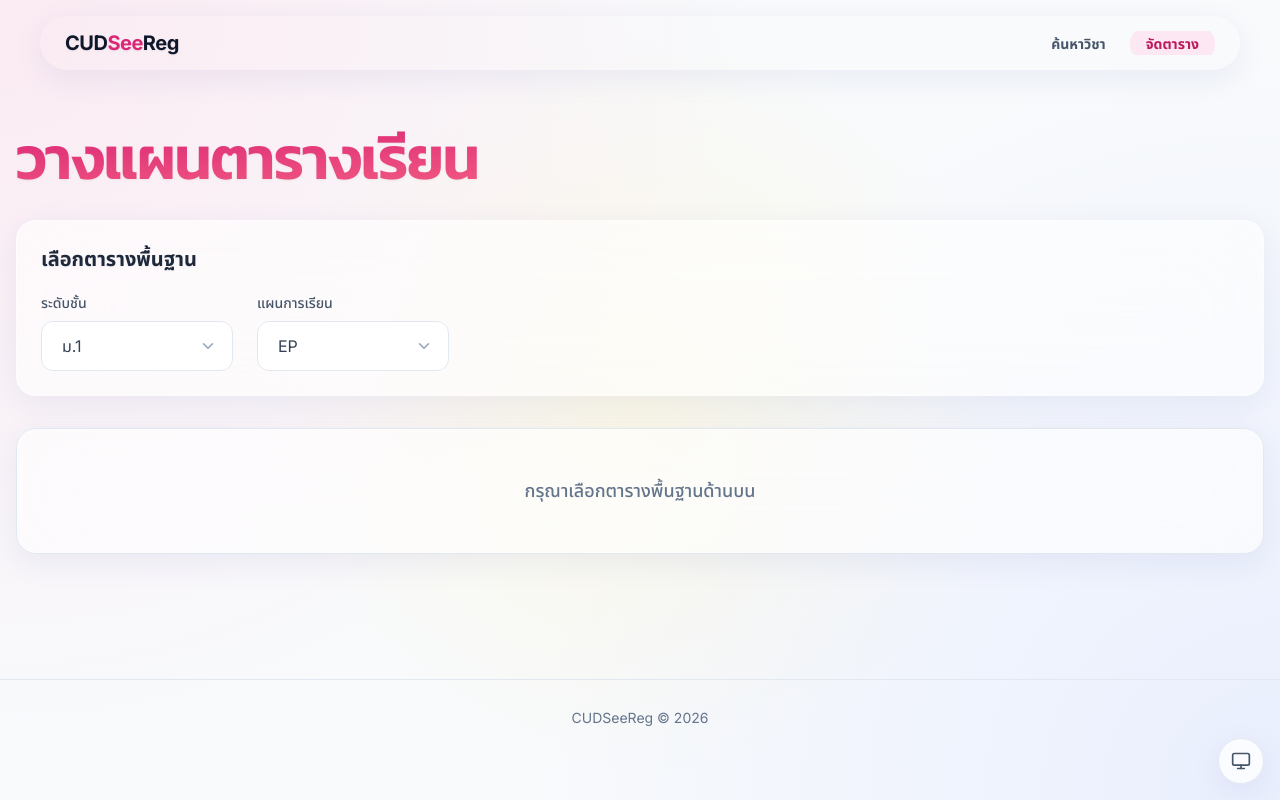
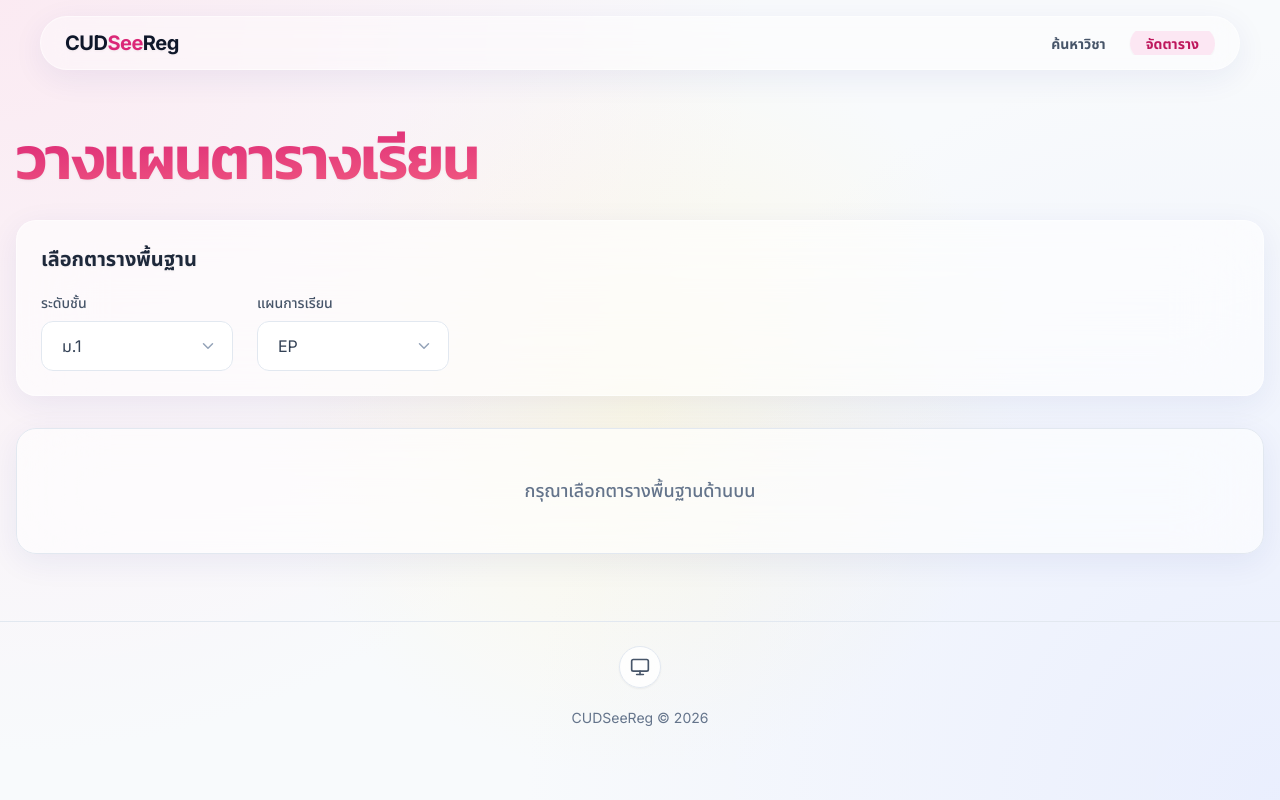
Before and after one commit to EugenePawit/CUDSeeReg, a Vue app: page / in a window 1280 px wide. Built offline with nearby package versions, Linux system fonts and the light colour scheme.

Commit message:
fix: move theme toggle to footers and fix navbar visibility in dark mode

```diff
--- a/src/App.vue
+++ b/src/App.vue
@@ -2,8 +2,6 @@
 import { ref, computed, onMounted, defineComponent, h } from 'vue';
 import { RouterLink, RouterView, useRoute } from 'vue-router';
 import { useWindowScroll } from '@vueuse/core';
-import ThemeToggle from '@/components/ThemeToggle.vue';
-
 const route = useRoute();
 const { y: scrollY } = useWindowScroll();
 const isMounted = ref(false);
@@ -63,8 +61,8 @@ const MagneticButton = defineComponent({
         :style="{ transform: `translateY(${navY}px)` }"
     >
         <div
-            class="flex items-center justify-between px-3 py-2 sm:px-6 sm:py-3 rounded-full shadow-glass dark:shadow-none pointer-events-auto border overflow-x-auto no-scrollbar transition-all duration-300"
-            :class="scrollY > 100 ? 'bg-white/70 dark:bg-slate-900/70 backdrop-blur-[24px] border-slate-200/50 dark:border-slate-700/50' : 'bg-transparent border-transparent'"
+            class="flex items-center justify-between px-3 py-2 sm:px-6 sm:py-3 rounded-full shadow-glass dark:shadow-sm pointer-events-auto border overflow-x-auto no-scrollbar transition-all duration-300"
+            :class="scrollY > 100 ? 'bg-white/70 dark:bg-slate-900/80 backdrop-blur-[24px] border-slate-200/50 dark:border-slate-700/50' : 'bg-white/40 dark:bg-slate-800/50 backdrop-blur-md border-white/50 dark:border-slate-700/50'"
             :style="{
                 width: navWidth,
                 maxWidth: '1200px'
@@ -117,5 +115,4 @@ const MagneticButton = defineComponent({
             <component :is="Component" :key="currentRoute.path" />
         </Transition>
     </RouterView>
-    <ThemeToggle v-if="isMounted" />
 </template>
--- a/src/components/ThemeToggle.vue
+++ b/src/components/ThemeToggle.vue
@@ -23,7 +23,7 @@ const toggleMode = () => {
 <template>
   <button
     @click="toggleMode"
-    class="fixed bottom-4 right-4 z-50 p-3 rounded-full bg-white/80 dark:bg-slate-800/80 backdrop-blur-md shadow-glass border border-slate-200 dark:border-slate-700 text-slate-600 dark:text-slate-300 hover:text-pink-600 dark:hover:text-pink-400 transition-all interactive-press"
+    class="p-2.5 rounded-full bg-white/80 dark:bg-slate-800/80 backdrop-blur-md shadow-sm border border-slate-200 dark:border-slate-700 text-slate-600 dark:text-slate-300 hover:text-pink-600 dark:hover:text-pink-400 transition-all interactive-press"
     aria-label="Toggle theme"
     title="Toggle theme"
   >
--- a/src/views/HomeView.vue
+++ b/src/views/HomeView.vue
@@ -271,7 +271,8 @@ onUnmounted(() => {
         </main>
 
         <footer class="glass-card border-t border-white/20 py-6 mt-12">
-            <div class="container mx-auto px-4 text-center text-sm text-slate-600 dark:text-slate-400">
+            <div class="container mx-auto px-4 text-center text-sm text-slate-600 dark:text-slate-400 flex flex-col items-center justify-center gap-4">
+                <ThemeToggle />
                 <p class="mt-1">CUDSeeReg © 2026</p>
             </div>
         </footer>
@@ -321,11 +322,13 @@ onUnmounted(() => {
 <script lang="ts">
 import SubjectCard from './SubjectCard.vue';
 import ModalContent from './ModalContent.vue';
+import ThemeToggle from '@/components/ThemeToggle.vue';
 
 export default {
     components: {
         SubjectCard,
         ModalContent,
+        ThemeToggle,
     },
 };
 </script>
--- a/src/views/PlannerView.vue
+++ b/src/views/PlannerView.vue
@@ -15,6 +15,7 @@ import {
 } from '@/lib/shareTimetable';
 import type { FlattenedSubject } from '@/types/subject';
 import PlannerModal from '@/components/PlannerModal.vue';
+import ThemeToggle from '@/components/ThemeToggle.vue';
 
 const DAY_COLORS: Record<string, string> = {
     Monday: 'day-monday',
@@ -634,7 +635,8 @@ const getBreakContent = (cell: CellType) => {
         />
 
         <footer class="w-full border-t border-slate-200 dark:border-slate-700 py-6 mt-12 z-20 relative">
-            <div class="container mx-auto px-4 text-center text-sm text-slate-500 dark:text-slate-400">
+            <div class="container mx-auto px-4 text-center text-sm text-slate-500 dark:text-slate-400 flex flex-col items-center justify-center gap-4">
+                <ThemeToggle />
                 <p class="mt-1">CUDSeeReg © 2026</p>
             </div>
         </footer>
```
